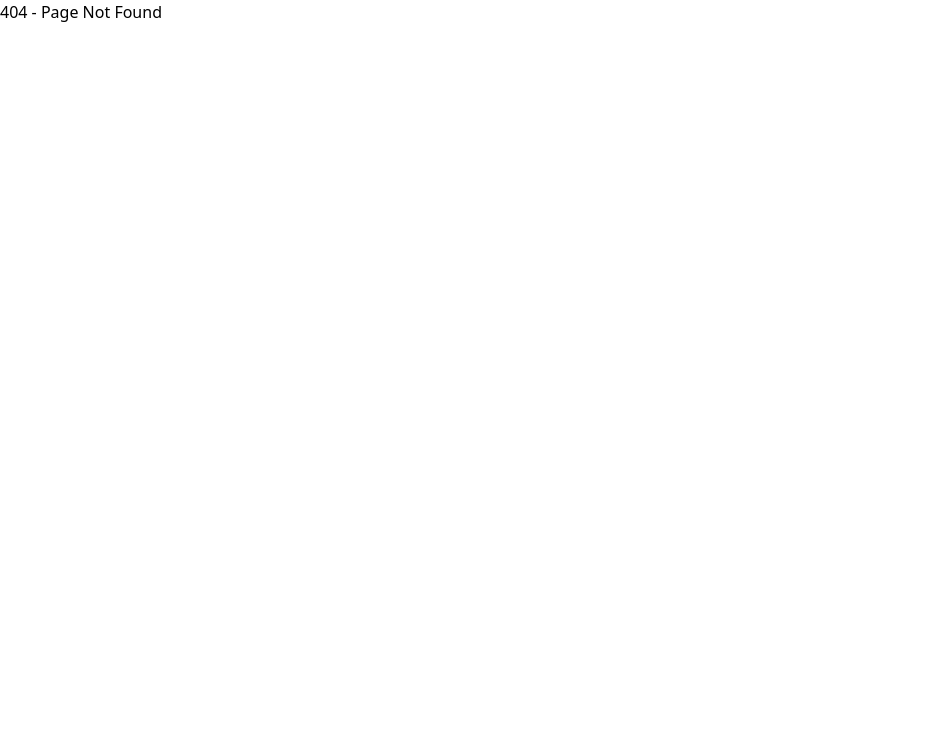
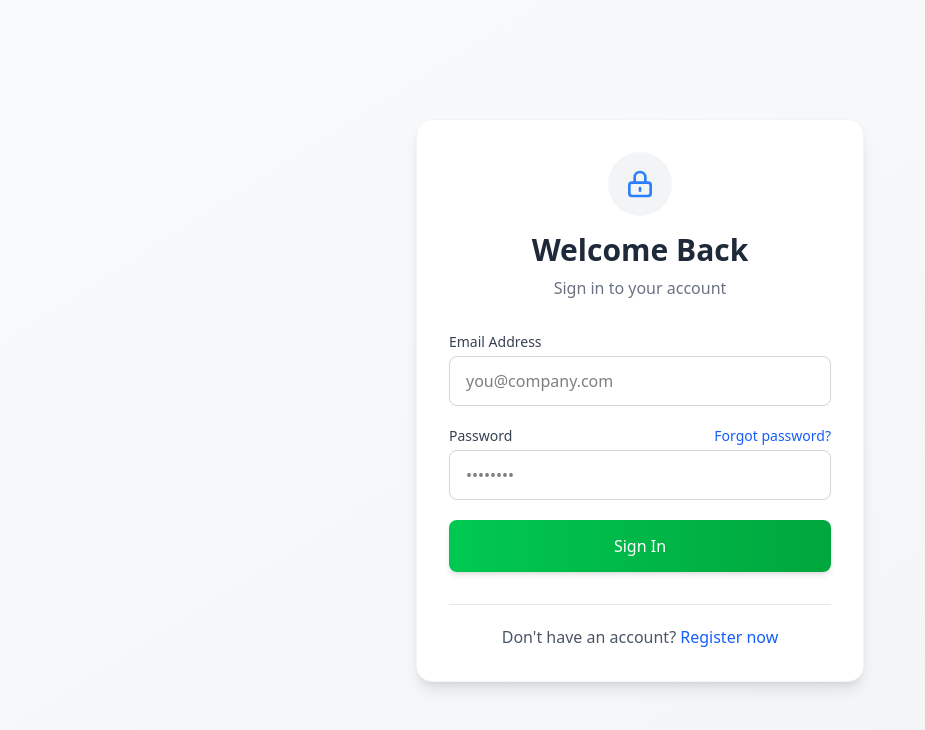
Before and after one commit to SufyanAli56/Ecommerce-App, a React (Vite) app in the folder clients/Frontend/: page /login in a window 1280 px wide. Before the commit this address had no page. Shown: the top 730 px of the page, without its empty margins (0-925 px from the left). Built offline with nearby package versions, Linux system fonts and the light colour scheme.

Commit message:
modified:   clients/Frontend/src/App.jsx 	new file:   clients/Frontend/src/pages/auth/Login.js.jsx 	new file:   clients/Frontend/src/pages/dashboard/dashboard.jsx

```diff
--- a/clients/Frontend/src/App.jsx
+++ b/clients/Frontend/src/App.jsx
@@ -3,6 +3,7 @@ import { BrowserRouter as Router, Routes, Route, Navigate } from "react-router-d
 import Register from "./pages/auth/Register";
 import VerifyOtp from "./pages/auth/VerifyOtp";
 import SetPassword from "./pages/auth/SetPassword";
+import Login from "./pages/auth/Login.js";
 
 // 添加简单的404页面组件
 const NotFound = () => <div>404 - Page Not Found</div>;
@@ -11,12 +12,11 @@ function App() {
   return (
     <Router>
       <Routes>
-
         <Route path="/" element={<Navigate to="/login" replace />} />
-
         <Route path="/register" element={<Register />} />
         <Route path="/verifyOtp" element={<VerifyOtp />} />
         <Route path="/set-password" element={<SetPassword />} />
+        <Route path="/login" element={<Login />} />
         <Route path="*" element={<NotFound />} />
       </Routes>
     </Router>
--- /dev/null
+++ b/clients/Frontend/src/pages/auth/Login.js.jsx
@@ -0,0 +1,127 @@
+import React, { useState } from "react";
+import axios from "axios";
+import { useNavigate } from "react-router-dom";
+
+function Login() {
+  const [email, setEmail] = useState("");
+  const [password, setPassword] = useState("");
+  const [isLoading, setIsLoading] = useState(false);
+  const navigate = useNavigate();
+
+  const handleLogin = async () => {
+    if (!email || !password) {
+      alert("Please fill in all fields");
+      return;
+    }
+
+    setIsLoading(true);
+    try {
+      const res = await axios.post("http://localhost:5000/api/auth/login", {
+        email,
+        password,
+      });
+      localStorage.setItem("token", res.data.token);
+      navigate("/dashboard");
+    } catch (error) {
+      alert("Invalid login credentials");
+    } finally {
+      setIsLoading(false);
+    }
+  };
+
+  return (
+    <div className="min-h-screen flex items-center justify-center bg-gradient-to-br from-gray-50 to-gray-100">
+      <div className="bg-white p-8 rounded-2xl shadow-lg w-full max-w-md border border-gray-100 transition-all duration-300 hover:shadow-xl">
+        <div className="text-center mb-8">
+          <div className="mx-auto bg-gray-100 rounded-full p-4 w-16 h-16 flex items-center justify-center mb-4">
+            <svg xmlns="http://www.w3.org/2000/svg" className="h-8 w-8 text-blue-500" fill="none" viewBox="0 0 24 24" stroke="currentColor">
+              <path strokeLinecap="round" strokeLinejoin="round" strokeWidth={2} d="M12 15v2m-6 4h12a2 2 0 002-2v-6a2 2 0 00-2-2H6a2 2 0 00-2 2v6a2 2 0 002 2zm10-10V7a4 4 0 00-8 0v4h8z" />
+            </svg>
+          </div>
+          <h2 className="text-3xl font-bold text-gray-800">Welcome Back</h2>
+          <p className="text-gray-500 mt-2">Sign in to your account</p>
+        </div>
+
+        <div className="space-y-5">
+          <div>
+            <label htmlFor="email" className="block text-sm font-medium text-gray-700 mb-1">
+              Email Address
+            </label>
+            <input
+              id="email"
+              type="email"
+              placeholder="you@company.com"
+              className="w-full px-4 py-3 rounded-lg border border-gray-300 focus:ring-2 focus:ring-blue-500 focus:border-blue-500 transition-all duration-200"
+              value={email}
+              onChange={(e) => setEmail(e.target.value)}
+              onKeyPress={(e) => e.key === 'Enter' && handleLogin()}
+            />
+          </div>
+
+          <div>
+            <div className="flex justify-between items-center mb-1">
+              <label htmlFor="password" className="block text-sm font-medium text-gray-700">
+                Password
+              </label>
+              <a
+                href="#"
+                className="text-sm text-blue-600 hover:text-blue-800 transition-colors"
+                onClick={(e) => {
+                  e.preventDefault();
+                  alert("Password reset initiated");
+                }}
+              >
+                Forgot password?
+              </a>
+            </div>
+            <input
+              id="password"
+              type="password"
+              placeholder="••••••••"
+              className="w-full px-4 py-3 rounded-lg border border-gray-300 focus:ring-2 focus:ring-blue-500 focus:border-blue-500 transition-all duration-200"
+              value={password}
+              onChange={(e) => setPassword(e.target.value)}
+              onKeyPress={(e) => e.key === 'Enter' && handleLogin()}
+            />
+          </div>
+
+          <button
+            onClick={handleLogin}
+            disabled={isLoading}
+            className={`w-full py-3.5 px-4 rounded-lg font-medium text-white transition-all duration-300 flex items-center justify-center
+              ${isLoading
+                ? 'bg-green-400 cursor-not-allowed'
+                : 'bg-gradient-to-r from-green-500 to-green-600 hover:from-green-600 hover:to-green-700 shadow-md hover:shadow-lg'}
+            `}
+          >
+            {isLoading ? (
+              <>
+                <svg className="animate-spin -ml-1 mr-3 h-5 w-5 text-white" xmlns="http://www.w3.org/2000/svg" fill="none" viewBox="0 0 24 24">
+                  <circle className="opacity-25" cx="12" cy="12" r="10" stroke="currentColor" strokeWidth="4"></circle>
+                  <path className="opacity-75" fill="currentColor" d="M4 12a8 8 0 018-8V0C5.373 0 0 5.373 0 12h4zm2 5.291A7.962 7.962 0 014 12H0c0 3.042 1.135 5.824 3 7.938l3-2.647z"></path>
+                </svg>
+                Signing In...
+              </>
+            ) : (
+              'Sign In'
+            )}
+          </button>
+        </div>
+
+        <div className="mt-8 pt-5 border-t border-gray-200 text-center">
+          <p className="text-gray-600">
+            Don't have an account?{' '}
+            <a
+              href="/register"
+              className="font-medium text-blue-600 hover:text-blue-800 transition-colors"
+            >
+              Register now
+            </a>
+          </p>
+        </div>
+      </div>
+    </div>
+  );
+}
+
+export default Login;
```
Also changed, not shown: clients/Frontend/src/pages/dashboard/dashboard.jsx (added).
